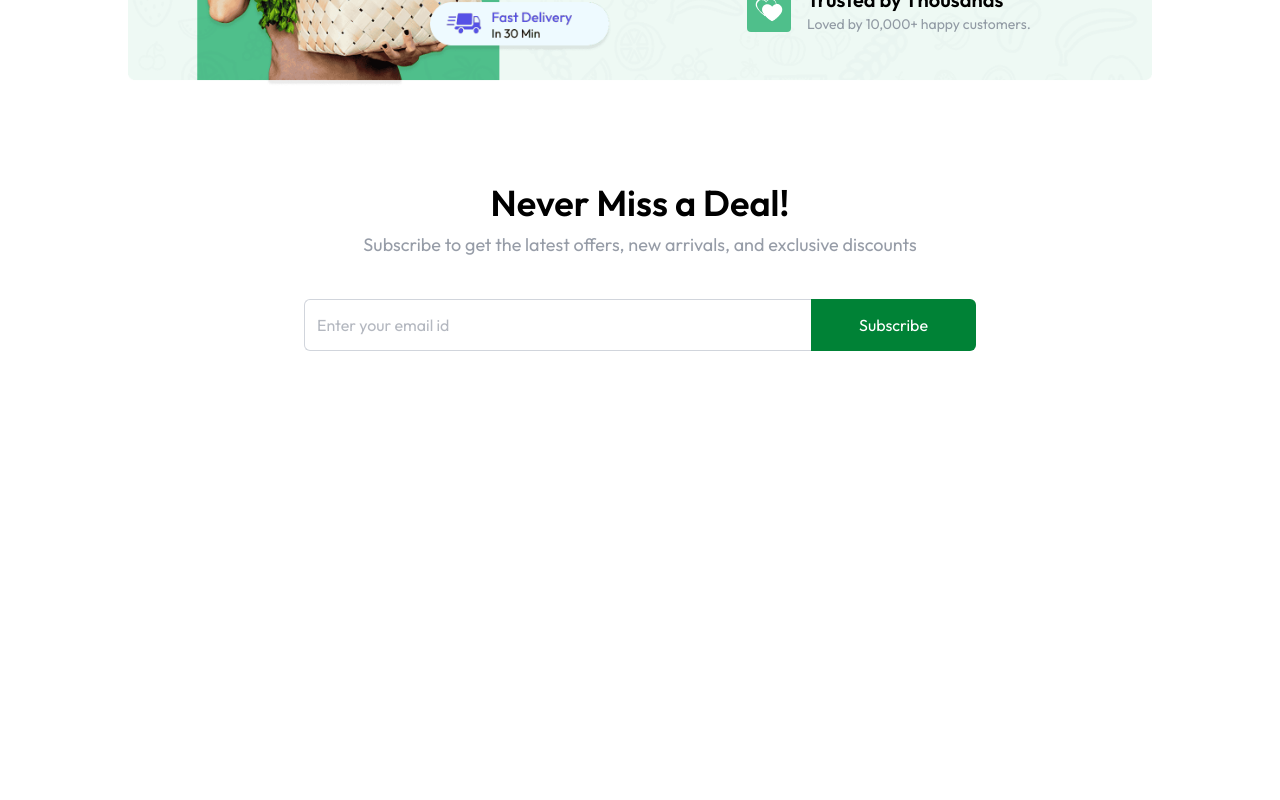
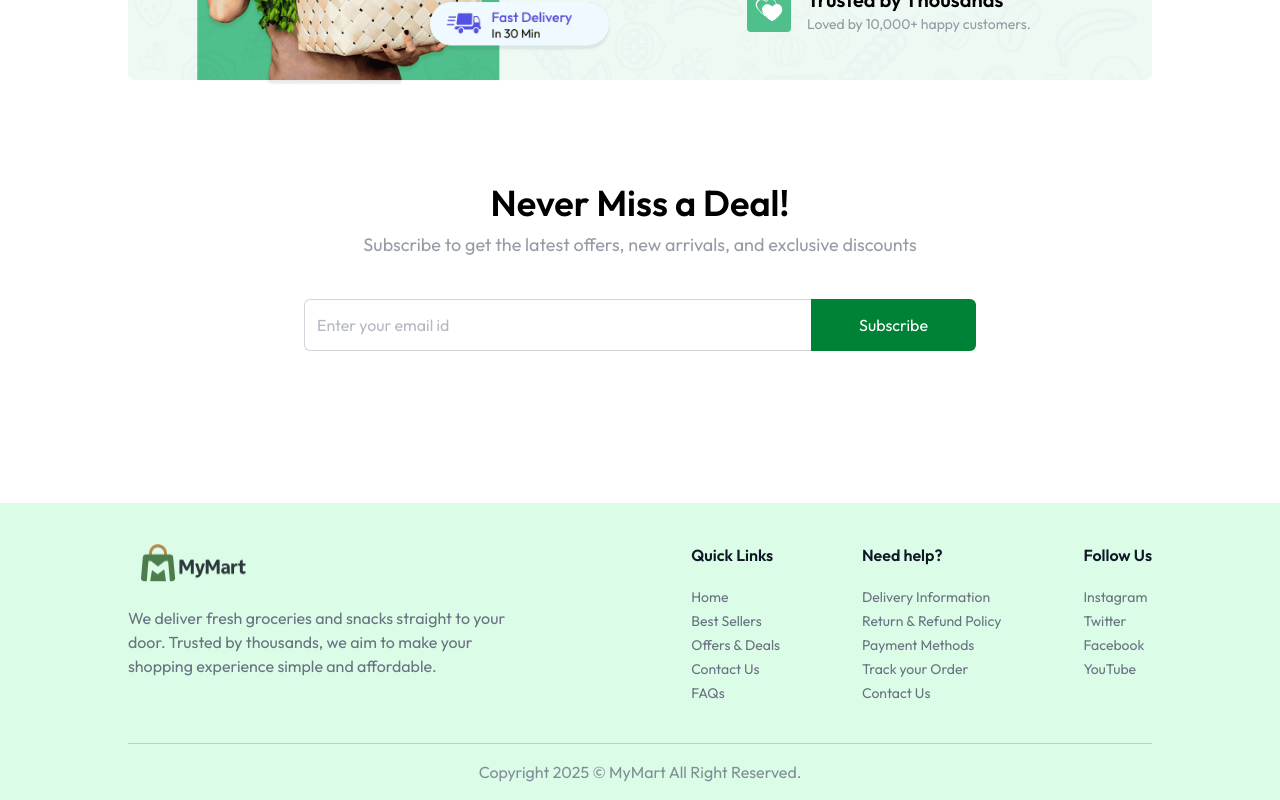
Before and after one commit to VikasKumar281/MyMart, a React (Vite) app in the folder client/: page / in a window 1280 px wide. Shown: the part 1607-2407 px from the top of the page. Before the commit the page ends 2014 px from the top, so only its background shows below. Built offline with nearby package versions, Linux system fonts and the light colour scheme.

Commit message:
Created Footer Section

```diff
--- a/client/src/App.jsx
+++ b/client/src/App.jsx
@@ -3,23 +3,29 @@
 import { Route, Routes, useLocation } from 'react-router-dom';
 import Home from './pages/Home.jsx';
 import { Toaster } from 'react-hot-toast';
+import Footer from './components/Footer.jsx';
 
 const App = () => {
+
   const isSellerPath = useLocation().pathname.includes("seller");
+
+
   return (
-    <div className={`${isSellerPath ? "" : "px-6 md:px-16 lg:px-24 xl:px-32"}`}>
+    <div >
+       {isSellerPath ? null : <Navbar/>}
 
-      {isSellerPath ? null : <Navbar/>}
+       <Toaster/>
 
-      <Toaster/>
+       <div className={`${isSellerPath ? "" : "px-6 md:px-16 lg:px-24 xl:px-32"}`}>
 
-      <div >
-        <Routes>
-          <Route path='/' element={<Home/>} />
-        </Routes>
-      </div>
+          <Routes>
+            <Route path='/' element={<Home/>} />
+          </Routes>
+
+       </div>
+      {!isSellerPath && <Footer/>}
     </div>
   )
 }
 
-export default App
+export default App;
--- /dev/null
+++ b/client/src/components/Footer.jsx
@@ -0,0 +1,35 @@
+import { assets, footerLinks } from "../assets/assets";
+
+const Footer = () => {
+
+    return (
+        <div className="px-6 md:px-16 lg:px-24 xl:px-32 mt-24 bg-green-100">
+            <div className="flex flex-col md:flex-row items-start justify-between gap-10 py-10 border-b border-gray-500/30 text-gray-500">
+                <div>
+                    <img className="w-34 md:w-32" src={assets.logo} alt="logo" />
+                    <p className="max-w-[410px] mt-6">
+                        We deliver fresh groceries and snacks straight to your door. Trusted by thousands, we aim to make your shopping experience simple and affordable.</p>
+                </div>
+                <div className="flex flex-wrap justify-between w-full md:w-[45%] gap-5">
+                    {footerLinks.map((section, index) => (
+                        <div key={index}>
+                            <h3 className="font-semibold text-base text-gray-900 md:mb-5 mb-2">{section.title}</h3>
+                            <ul className="text-sm space-y-1">
+                                {section.links.map((link, i) => (
+                                    <li key={i}>
+                                        <a href={link.url} className="hover:underline transition">{link.text}</a>
+                                    </li>
+                                ))}
+                            </ul>
+                        </div>
+                    ))}
+                </div>
+            </div>
+            <p className="py-4 text-center text-sm md:text-base text-gray-500/80">
+                Copyright {new Date().getFullYear()} © MyMart All Right Reserved.
+            </p>
+        </div>
+    );
+};
+
+export default Footer;
--- a/client/src/components/categories.jsx
+++ b/client/src/components/categories.jsx
@@ -4,7 +4,7 @@
 
 const Categories = () => {
 
-    const {navigate} = useAppContext()
+    const {navigate} = useAppContext();
 
   return (
     <div className='mt-16'>
@@ -31,4 +31,4 @@
   )
 }
 
-export default Categories;
+export default Categories
```
Also changed, not shown: 1 other file (tests, documents, lock files or other folders).
